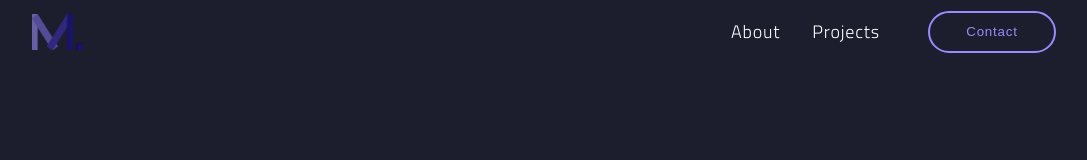
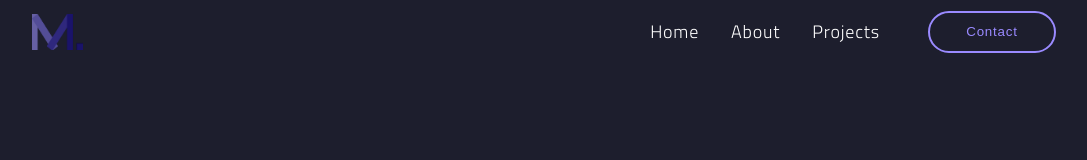
Before and after one commit to MuslimMujahid/portofolio-web-v2, a React (Create React App) app: page / in a window 1280 px wide. Shown: the top 160 px of the page, without its empty margins (96-1183 px from the left). Built offline with nearby package versions, Linux system fonts and the light colour scheme.

Commit message:
apply smooth scrool to navbar links

```diff
--- a/package.json
+++ b/package.json
@@ -10,6 +10,7 @@
     "react-dom": "^17.0.2",
     "react-icons": "^4.2.0",
     "react-scripts": "4.0.3",
+    "react-scroll": "^1.8.2",
     "styled-components": "^5.3.0",
     "web-vitals": "^1.0.1"
   },
--- a/src/App.js
+++ b/src/App.js
@@ -1,3 +1,4 @@
+import { Element } from 'react-scroll'
 import Navbar from './components/Navbar'
 import Hero from './components/Hero'
 import About from './components/About'
@@ -8,10 +9,10 @@ const App = () => {
   return (
     <div className="App">
       <Navbar/>
-      <Hero/>
-      <About/>
-      <Projects/>
-      <Contact/>
+      <Element name="HeroSection"><Hero/></Element>
+      <Element name="AboutSection"><About/></Element>
+      <Element name="ProjectsSection"><Projects/></Element>
+      <Element name="ContactSection"><Contact/></Element>
     </div>
   );
 }
--- a/src/components/Navbar/index.js
+++ b/src/components/Navbar/index.js
@@ -1,4 +1,5 @@
 import React, { useState } from 'react'
+import { Link } from 'react-scroll'
 import {
     Nav,
     NavContainer,
@@ -17,16 +18,20 @@ const Navbar = () => {
 
     const links = [
         {
+            name: 'Home',
+            path: 'HeroSection'
+        },
+        {
             name: 'About',
-            path: '#'
+            path: 'AboutSection'
         },
         {
             name: 'Projects',
-            path: '#'
+            path: 'ProjectsSection'
         },
         {
             name: 'Contact',
-            path: '#'
+            path: 'ContactSection'
         }
     ]
 
@@ -40,11 +45,13 @@ const Navbar = () => {
                     {
                         links.map(l =>
                             l.name !== 'Contact' &&
-                            <NavLinksitem>{l.name}</NavLinksitem>
+                            <NavLinksitem>
+                                <Link smooth={true} to={l.path}>{l.name}</Link>
+                            </NavLinksitem>
                         )
                     }
                     <Button type={1} width="8rem" height="2.6rem">
-                        Contact
+                        <Link smooth={true} to='ContactSection'>Contact</Link>
                     </Button>
                 </NavLinks>
                 <HamburgerMenu onClick={() => setShowMobileMenu(!showMobileMenu)}/>
@@ -52,7 +59,7 @@ const Navbar = () => {
                     showMobileMenu &&
                     <NavLinksMobile>
                     {
-                        links.map(l => <NavLinksItemMobile to={l.path}>{l.name}</NavLinksItemMobile>)
+                        links.map(l => <NavLinksItemMobile><Link to={l.path}>{l.name}</Link></NavLinksItemMobile>)
                     }
                     </NavLinksMobile>
                 }
```
Also changed, not shown: 1 other file (tests, documents, lock files or other folders).
